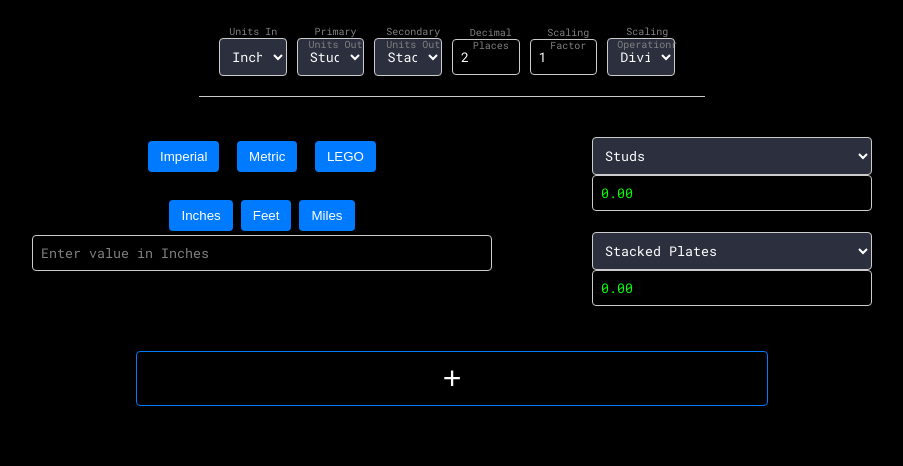
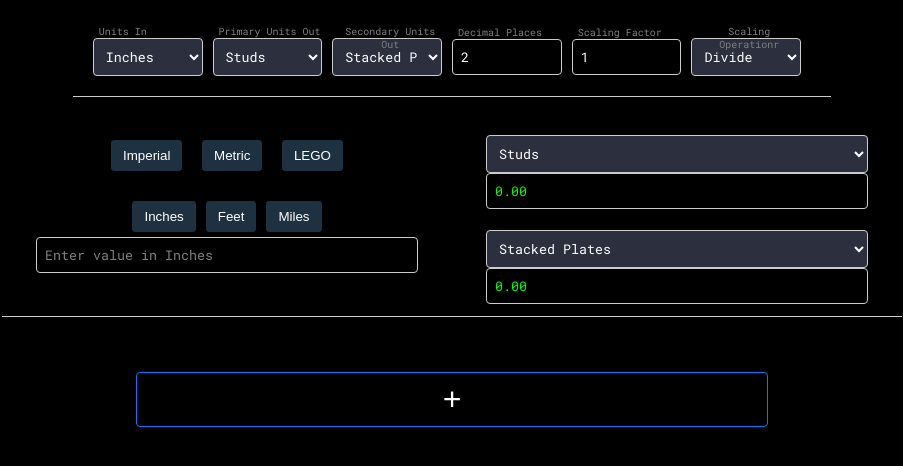
Before and after one commit to Brick-Tools/BrickUnitConverter, a website: page index.html in a window 1280 px wide. Shown: the whole page, without its empty margins (188-1091 px from the left). Drawn offline with Linux system fonts and the light colour scheme.

Commit message:
Update style.css

```diff
--- a/style.css
+++ b/style.css
@@ -12,6 +12,9 @@
   /* --dropdown-color: #1A1A2E; */
   /* --dropdown-color: #1E2A1A; */
   /* --dropdown-color: #352D21; */
+  /* --dropdown-color: #405a48; */
+  --green-tint: #405a48;
+  --blue-tint: #1E3140;
 }
 
 html {
@@ -27,11 +30,12 @@
 button {
   padding: 8px 12px;
   margin: 4px;
-    border: none;
+  /* border: none; */
   border-radius: 4px;
-    background-color: var(--button-color);
+  background-color: var(--blue-tint);
   color: var(--font-color);
   cursor: pointer;
+  border: 1px solid var(--background-color);
 }
 
 /* Hover effect */
@@ -41,7 +45,8 @@
 
 /* Special styling for the selected unit and system */
 button.active {
-    background-color: var(--active-button-color);
+  /* background-color: var(--green-tint); */
+  border: 1px solid var(--button-color);
 }
 
 /* Placeholder styling */
@@ -59,11 +64,7 @@
     margin-bottom: 10px;
 }
 
-.container {
-    display: grid;
-    grid-template-columns: 1fr 1fr; /* Two columns layout */
-    gap: 20px; /* Gap between columns */
-}
+
 
 .unit-buttons {
     /* Align buttons and unit container in a column */
@@ -133,6 +134,17 @@
   justify-content: space-between; /* Space items evenly */
   border-bottom: 1px solid var(--outline-color); /* Add border at the bottom */
 }
+@media screen and (max-width: 1500px) {
+    .header {
+        width: 60%;
+    }
+}
+@media screen and (max-width: 600px) {
+    .header {
+        width: 90%;
+    }
+}
+
 
 /* Style for dropdowns and input fields */
 .header select,
@@ -159,7 +171,7 @@
 .input-field label {
   position: absolute;
   top: 10px;
-  left: 10px;
+  left: 6px;
   color: var(--label-color);
   transition: top 0.3s ease, font-size 0.3s ease;
 }
@@ -171,54 +183,31 @@
 }
 
 
-
-
-/* Style for container (holds everything) */
+/* Style for main columns */
+.containerWrapper {
+  padding: 5px;
+  max-width: 900px;
+  width: 95%;
+  margin: 20px auto;
+  /* border: 3px solid red; */
+}
 .container {
   display: flex;
-    justify-content: center; /* Center the container horizontally */
-    align-items: flex-start; /* Align the container to the top of the page */
-    width: 33%; /* Take up 60% of the viewport width */
-    margin: 0 auto; /* Center the container horizontally */
-    padding-top: 20px; /* Add some top padding for spacing */
-    box-sizing: border-box; /* Include padding in the width calculation */
+  flex-flow: row wrap;
+  justify-content: center;
+  margin: 5px 0;
+  border-bottom: 1px solid var(--outline-color); /* Add border at the bottom */
+  /* border: 2px solid green; */
 }
-
-/* Style for content */
 .content {
-    display: flex; /* Use flexbox for content */
-    gap: 64px; /* Gap between columns */
-    padding: 20px; /* Add padding to the content */
-    box-sizing: border-box; /* Include padding in the width calculation */
+  flex: 1;
+  margin: 2px;
+  padding-left: 32px;
+  padding-right: 32px;
+  padding-top: 6px;
+  padding-bottom: 10px;
+  /* border: 1px solid blue; */
 }
-
-/* Style for unit-buttons column */
-.unit-buttons {
-    width: 480px; /* Fixed width for the unit-buttons column */
-    flex: 1; /* Allow the column to grow */
-    padding-right: 20px; /* Add padding to the right */
-    box-sizing: border-box; /* Include padding in the width calculation */
-}
-
-/* Style for conversion column */
-.conversion {
-    width: 300px; /* Fixed width for the conversion column */
-    flex: 1; /* Allow the column to grow */
-    padding-left: 20px; /* Add padding to the left */
-    box-sizing: border-box; /* Include padding in the width calculation */
-}
-
-
-
-
-
-
-
-
-
-
-
-
 
 button[id="newConverter"] {
   border: 1px solid var(--button-color);
```
Lines whose indentation alone changed are shown as unchanged.
